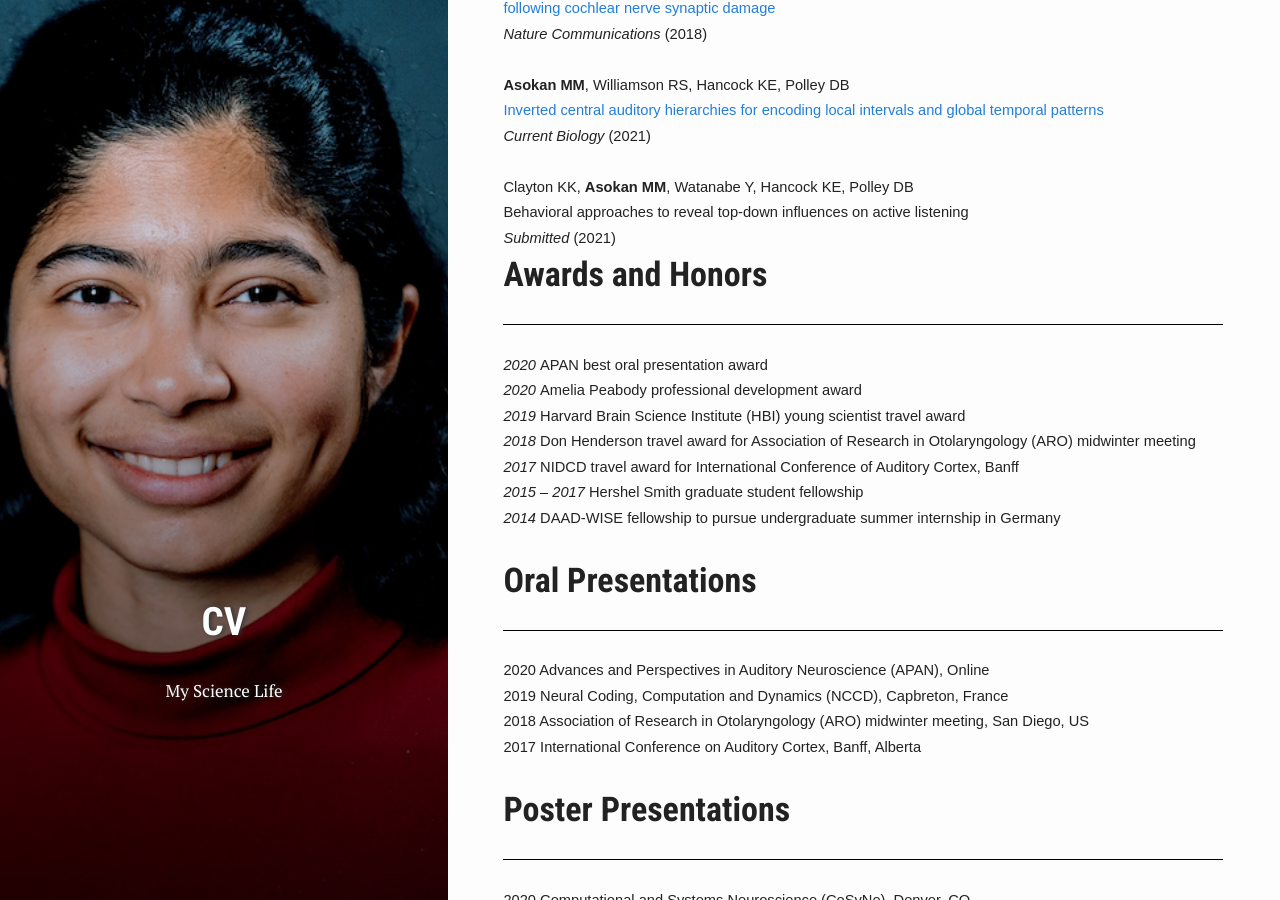
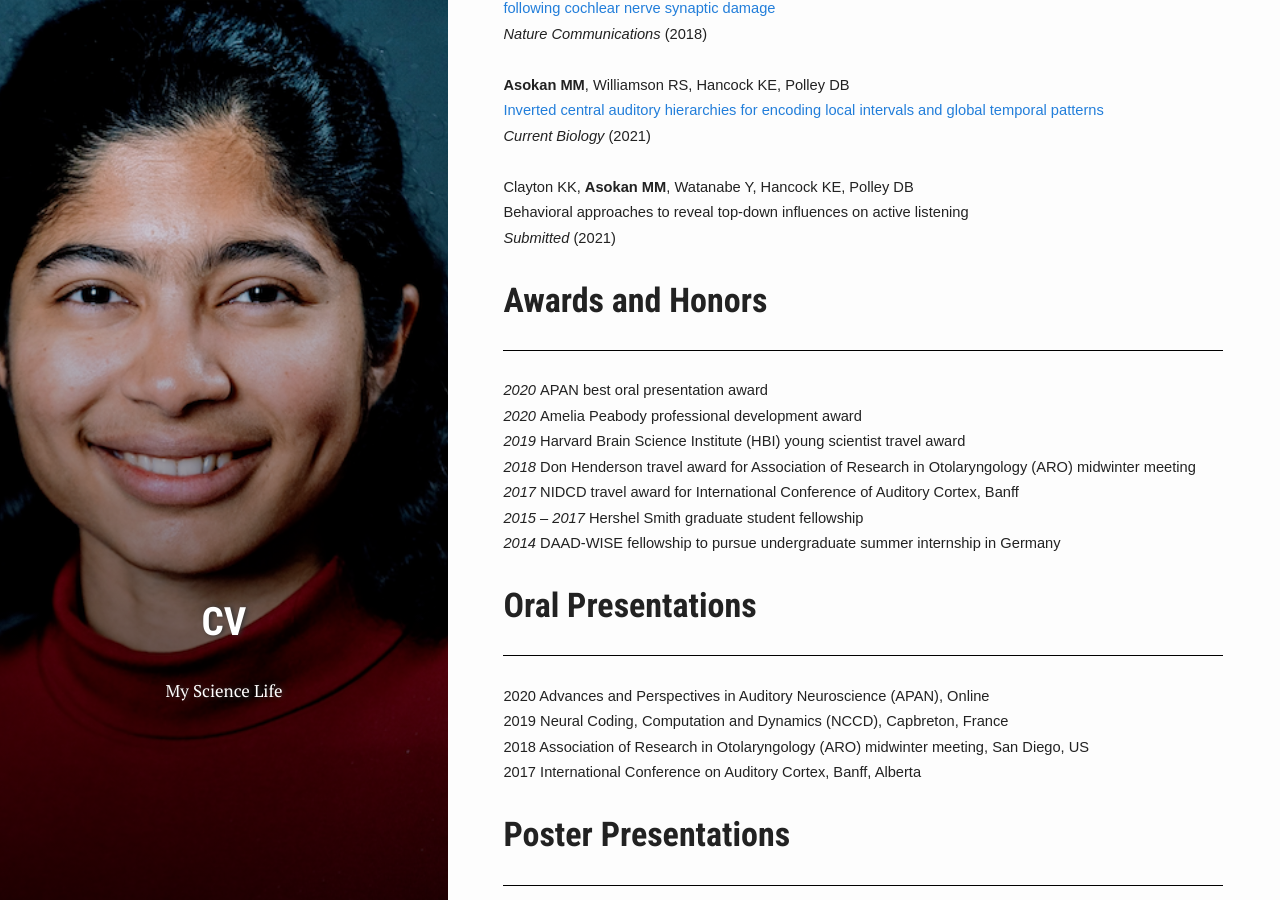
Before and after one commit to Meenakshi-Asokan/Meenakshi-Asokan.github.io, a Jekyll site: the page built from pages/2_cv.html, in a window 1280 px wide and 900 px high, scrolled down 776 px. Built offline with Jekyll 4.4.1, drawn with Linux system fonts in a browser that asks for light colours; nearby versions of some CDN libraries; some web fonts are replaced; library files that are not in the unit come from our copies.

Commit message:
Update 2_cv.html

```diff
--- a/pages/2_cv.html
+++ b/pages/2_cv.html
@@ -162,6 +162,10 @@
 margin-left:1.75in;margin-bottom:.0001pt;text-indent:-1.75in'><i><span style='font-size:11.0pt;
 font-family:"Century Gothic",sans-serif'>Submitted</span></i><span
 style='font-size:11.0pt;font-family:"Century Gothic",sans-serif'> (2021)</span></p>
+
+<p class=MsoNormal style='margin-top:0in;margin-right:-.5in;margin-bottom:0in;
+margin-left:1.75in;margin-bottom:.0001pt;text-indent:-1.75in'><span
+style='font-size:11.0pt;font-family:"Century Gothic",sans-serif'>&nbsp;</span></p>
 
 <div style='border:none;border-bottom:solid windowtext 1.0pt;padding:0in 0in 1.0pt 0in;
 margin-left:0in;margin-right:-.5in'>
```
